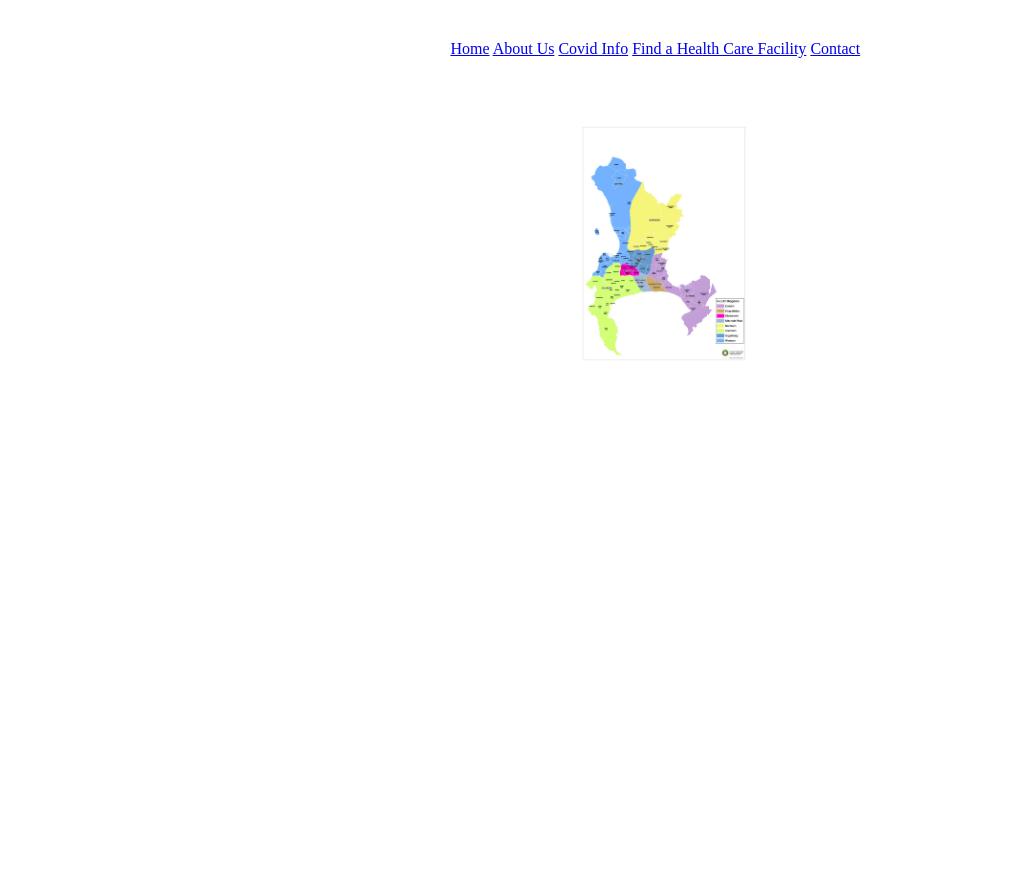
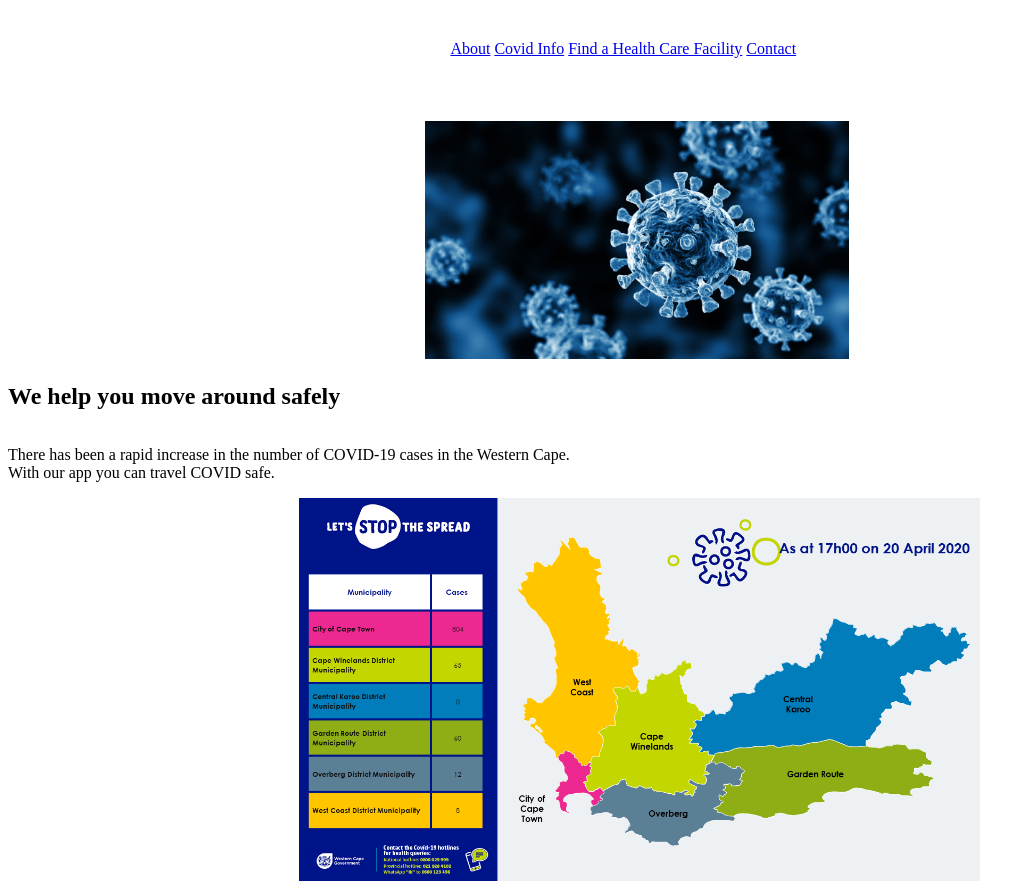
Before and after one commit to jodies383/hch-line-app, a plain HTML site: page index.html in a window 1280 px wide. Shown: the part 128-1021 px from the top of the page, without its empty margins (0-1035 px from the left). Before the commit the page ends 800 px from the top, so only its background shows below. Drawn offline with Linux system fonts and the light colour scheme.

Commit message:
Style changes

```diff
--- a/hch-line-app.css
+++ b/hch-line-app.css
@@ -10,5 +10,9 @@ font-size: xx-large;
 }
 .mapImage{
     margin-top: 5%;
-    margin-left: 45%;
+    margin-left: 33%;
 }
+.statsImg{
+    margin-left: 23%;
+
+}
--- a/index.html
+++ b/index.html
@@ -15,17 +15,24 @@
             <h1>HCH-Line</h1>
         </div>
         <div class="navBar">
-            <a href="index.html">Home</a>
-            <a href="about.html">About Us</a>
+            <a href="index.html">About</a>
+
             <a href="covidInfo.html">Covid Info</a>
             <a href="hospital.html">Find a Health Care Facility</a>
             <a href="contact.html">Contact</a>
         </div>
 
         <div class="mapImage">
-            <img src="./CCT_HealthSubdistricts1024_1.jpg" style="width: 25%;">
+            <img src="./covid-cells.jpg" style="width: 50%;">
         </div>
     </div>
+    <h2>We help you move around safely</h2>
+    <p>There has been a rapid increase in the number of COVID-19 cases in the Western Cape.<br>
+        With our app you can travel COVID safe.
+    </p>
+    <div class="statsImg">
+    <img src="./21 April 1.png" style="width: 70%;">
+</div>
 </body>
 
 </html>
```
Also changed, not shown: about.html (+2 -2 lines), contact.html (+2 -2 lines), covidInfo.html (+1 -2 lines), hospital.html (+3 -2 lines), 21 April 1.png (added), covid-cells.jpg (added).
